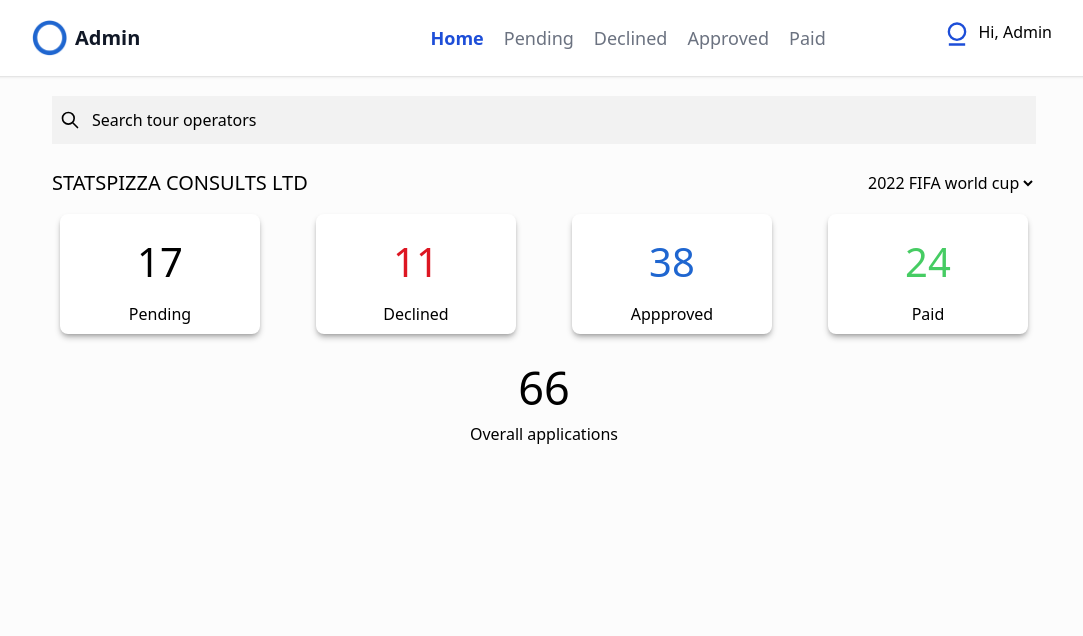
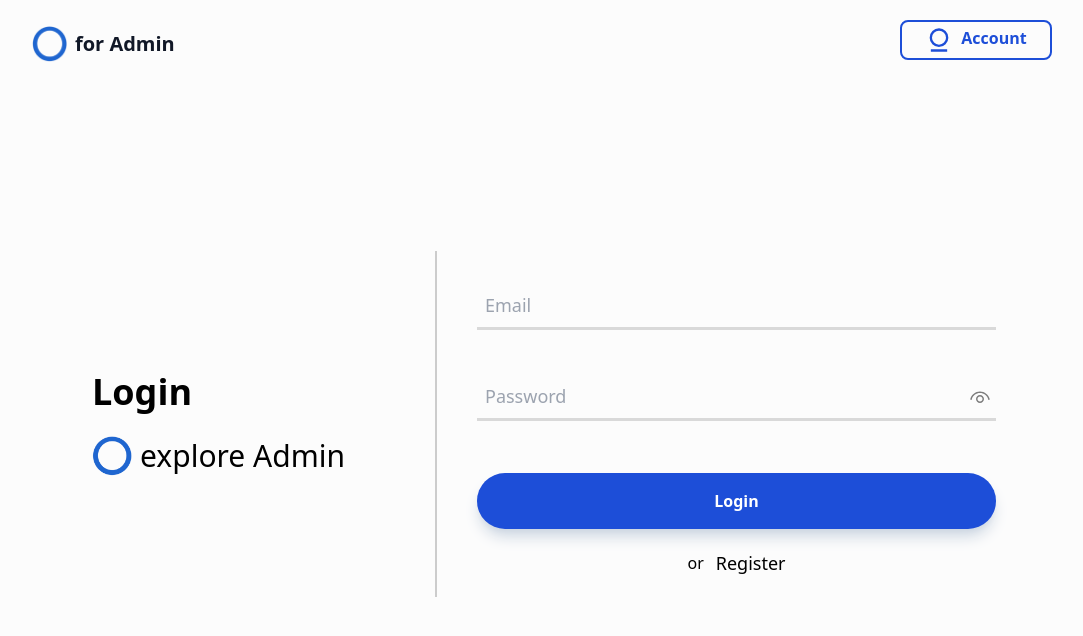
Before and after one commit to 1gotechnologies/1go-admin, a React (Vite) app: page /login in a window 1280 px wide. Before the commit this address led to /. Shown: the top 636 px of the page, without its empty margins (96-1179 px from the left). Built offline with nearby package versions, Linux system fonts and the light colour scheme.

Commit message:
temp rm route guard

```diff
--- a/src/routes/Index.tsx
+++ b/src/routes/Index.tsx
@@ -20,11 +20,11 @@ const Index = () => {
       <Route path="/" element={auth ? <Home /> : <Navigate to={"login"} />} />
       <Route
         path="/login"
-        element={!auth ? <Login /> : <Navigate to={"/"} />}
+        element={/*!auth ?*/ <Login /> /* : <Navigate to={"/"} />*/}
       />
       <Route
         path="/register"
-        element={!auth ? <Register /> : <Navigate to={"/"} />}
+        element={/*!auth ?*/ <Register /> /* : <Navigate to={"/"} />*/}
       />
     </Routes>
   );
```
